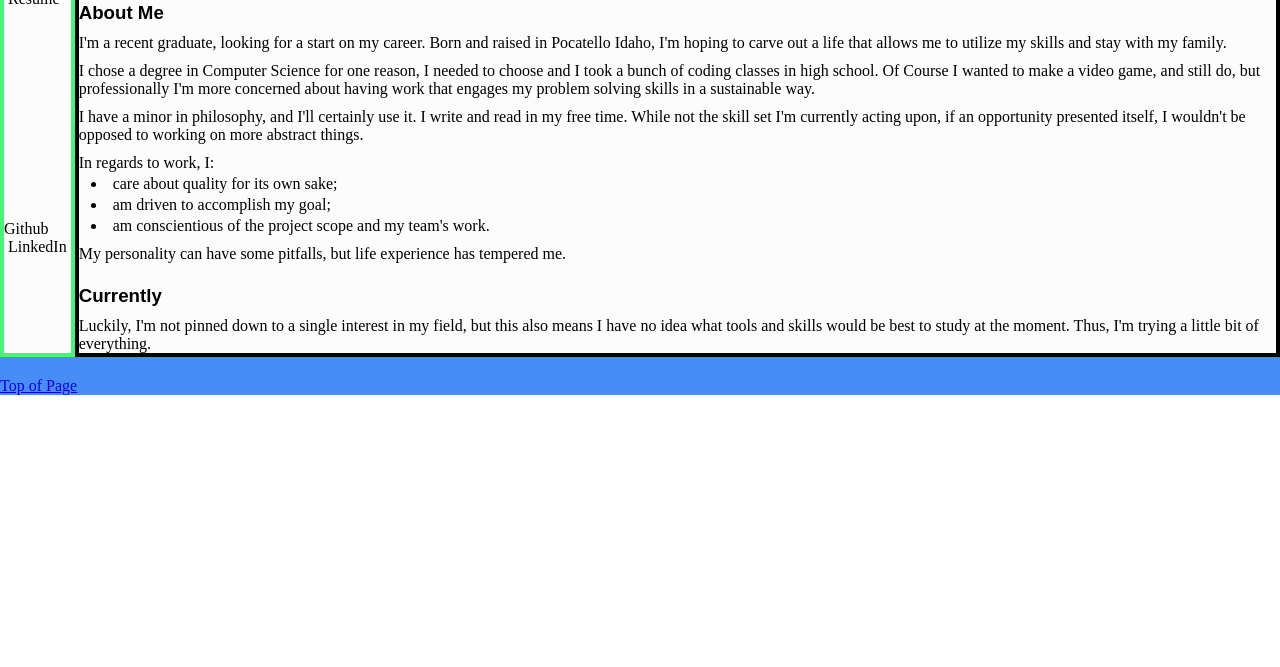
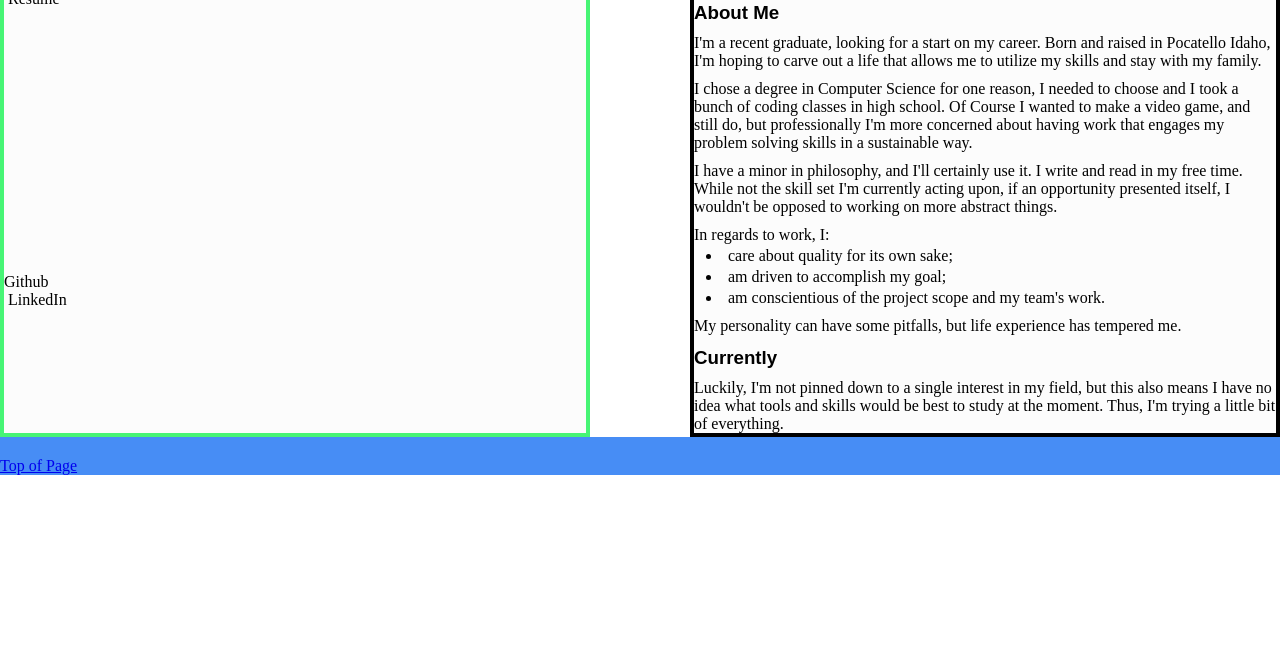
Before and after one commit to Traae/Traae.github.io, a plain HTML site: page index.html in a window 1280 px wide. Shown: the part 133-800 px from the top of the page. Drawn offline with Linux system fonts and the light colour scheme.

Commit message:
Need to re write the the classes and the html doc organization.

```diff
--- a/index.html
+++ b/index.html
@@ -30,8 +30,7 @@
             <a href="https://www.linkedin.com/in/traae/" target="_blank"  class="navigationItem">LinkedIn</a>
         </nav>
 
-        <article class="">
-        <section id="introBio">
+        <article>
           <h3 class="headingFont">About Me</h3>
           <p>
             I'm a recent graduate, looking for a start on my career. Born and raised in Pocatello Idaho, I'm hoping to carve out a life that allows me to utilize my skills and stay with my family.
@@ -52,8 +51,6 @@
           <p>
             My personality can have some pitfalls, but life experience has tempered me.
           </p>
-        </section>
-        <p id="currentStatus">
           <h3 class="headingFont">Currently</h3>
           <p>
             Luckily, I'm not pinned down to a single interest in my field, but this also means I have no idea what tools and skills would be best to study at the moment. Thus, I'm trying a little bit of everything.
--- a/indexStyle.css
+++ b/indexStyle.css
@@ -79,11 +79,14 @@ h2 {
   flex-direction: row;
   flex-wrap: wrap;
   justify-content: space-between;
+  gap: 100px;
 
 }
 
 /* Section Container settings */
 #navigationBox {
+  flex: 1;
+
   background-color: var(--background);
   border: 4px solid var(--green);
   padding: 0px;
@@ -102,10 +105,6 @@ h2 {
   text-align: left;
 }
 
-.resume {
-  white-space: nowrap;
-  padding-left: 4px;
-}
 
 /* unvisited link */
 .navigationItem:link {
```
